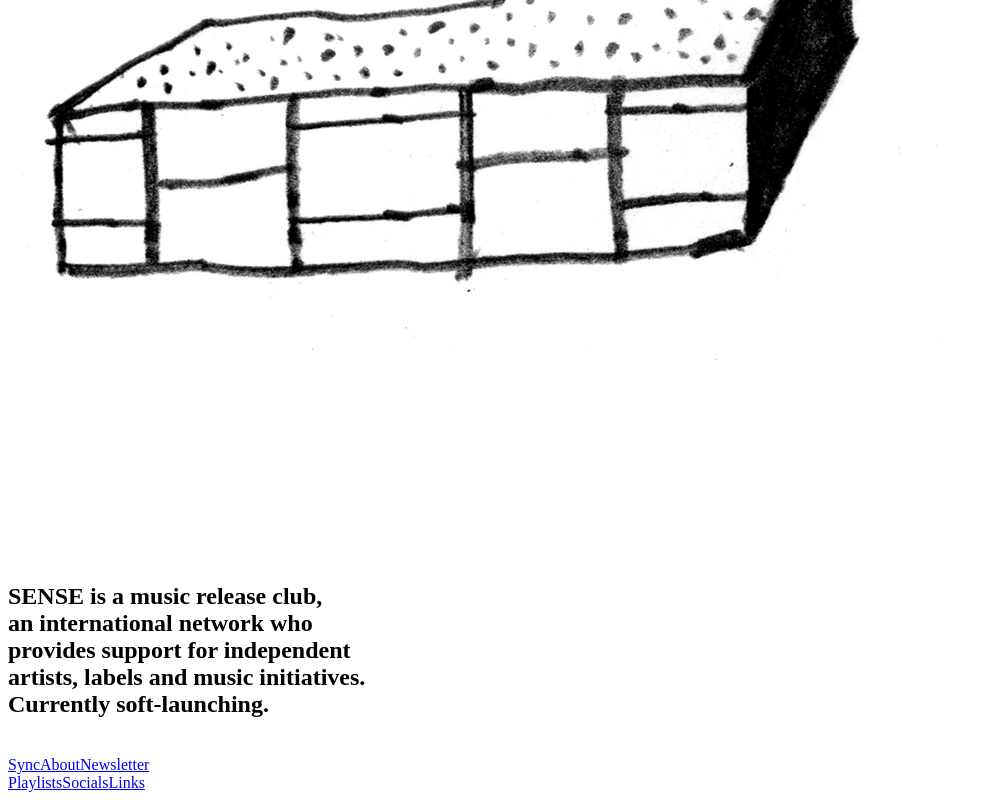
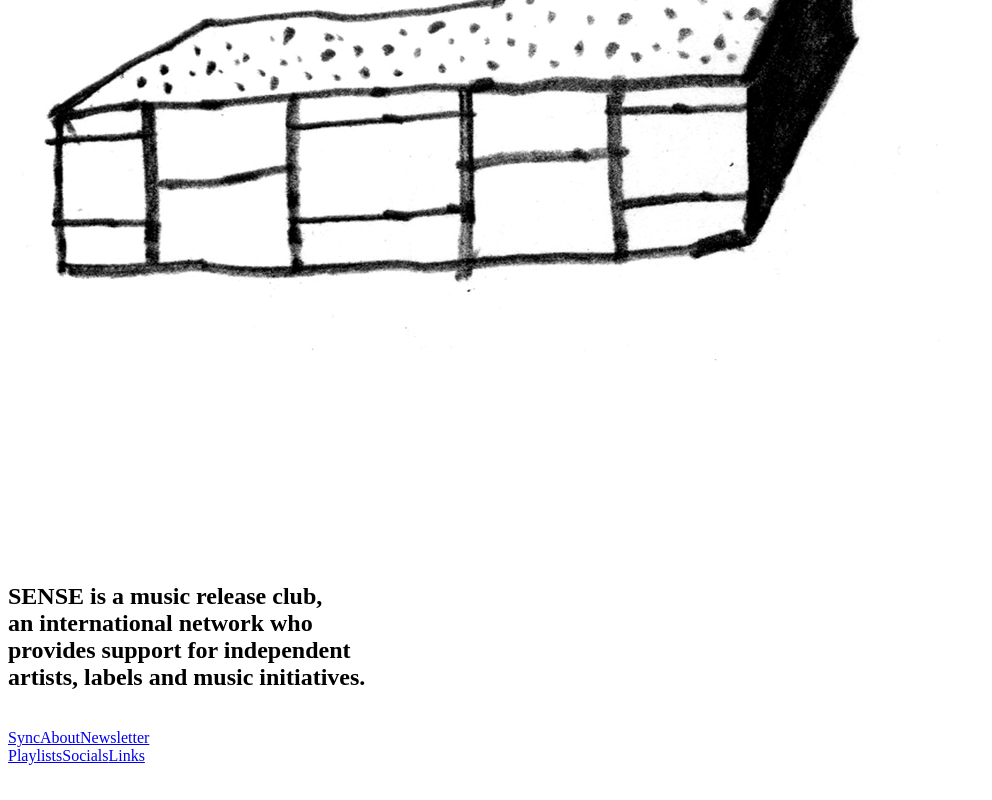
Before and after one commit to senseartists/sense-website, a Nuxt app: page / in a window 1280 px wide. Shown: the part 4499-5299 px from the top of the page, without its empty margins (0-992 px from the left). After the commit the page ends 5272 px from the top, so only its background shows below. Built offline with nearby package versions, Linux system fonts and the light colour scheme.

Commit message:
Update index.vue

```diff
--- a/pages/index.vue
+++ b/pages/index.vue
@@ -24,7 +24,7 @@
         </span>-->
         for independent<br />
         artists, labels and music initiatives.<br />
-        <span class="only-desktop">Currently soft-launching.</span>
+      <!--  <span class="only-desktop">Currently soft-launching.</span> -->
 
         <!-- <span class="inline-image">
           <img src="~/assets/images/img-5.jpg" alt="">
```
